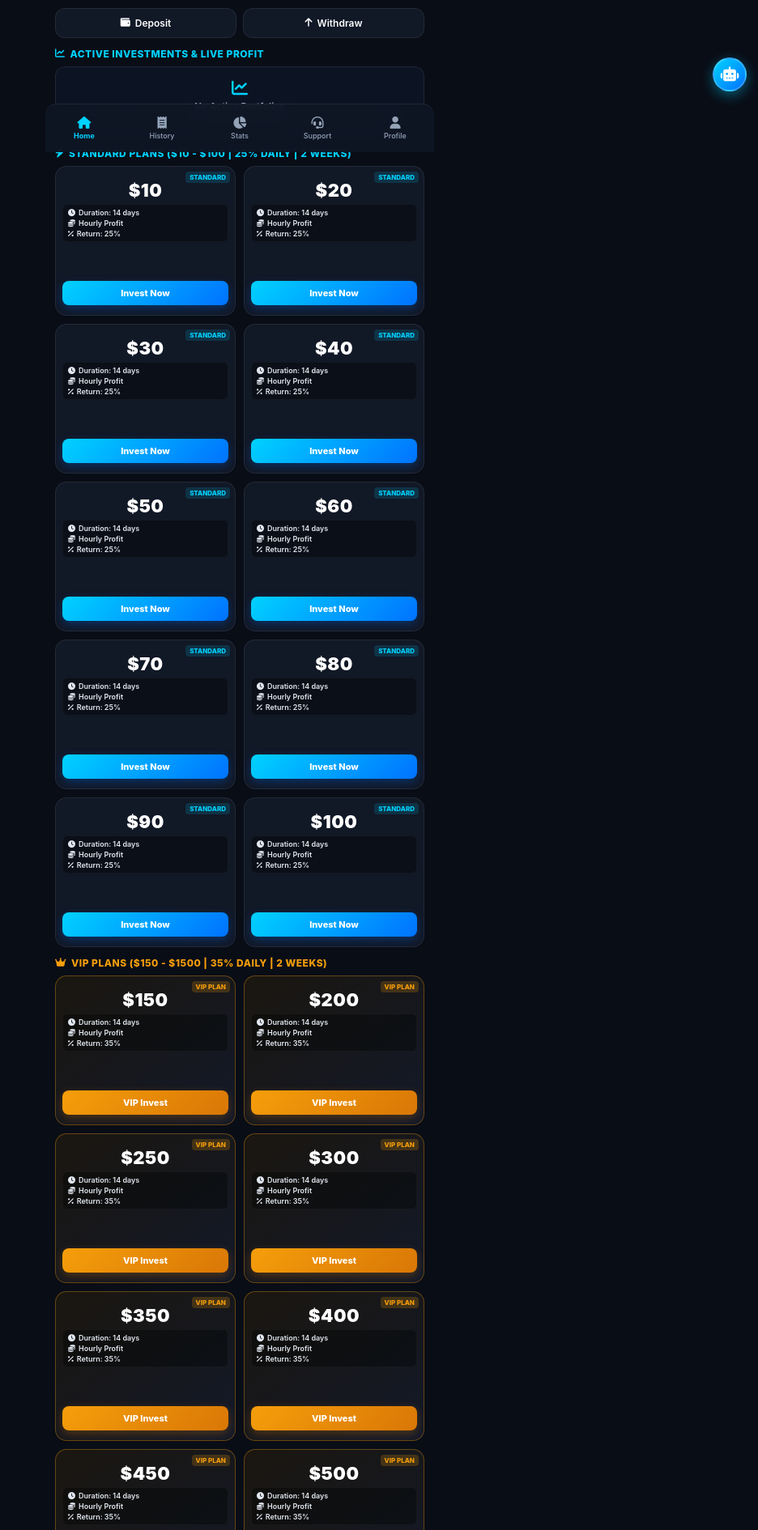
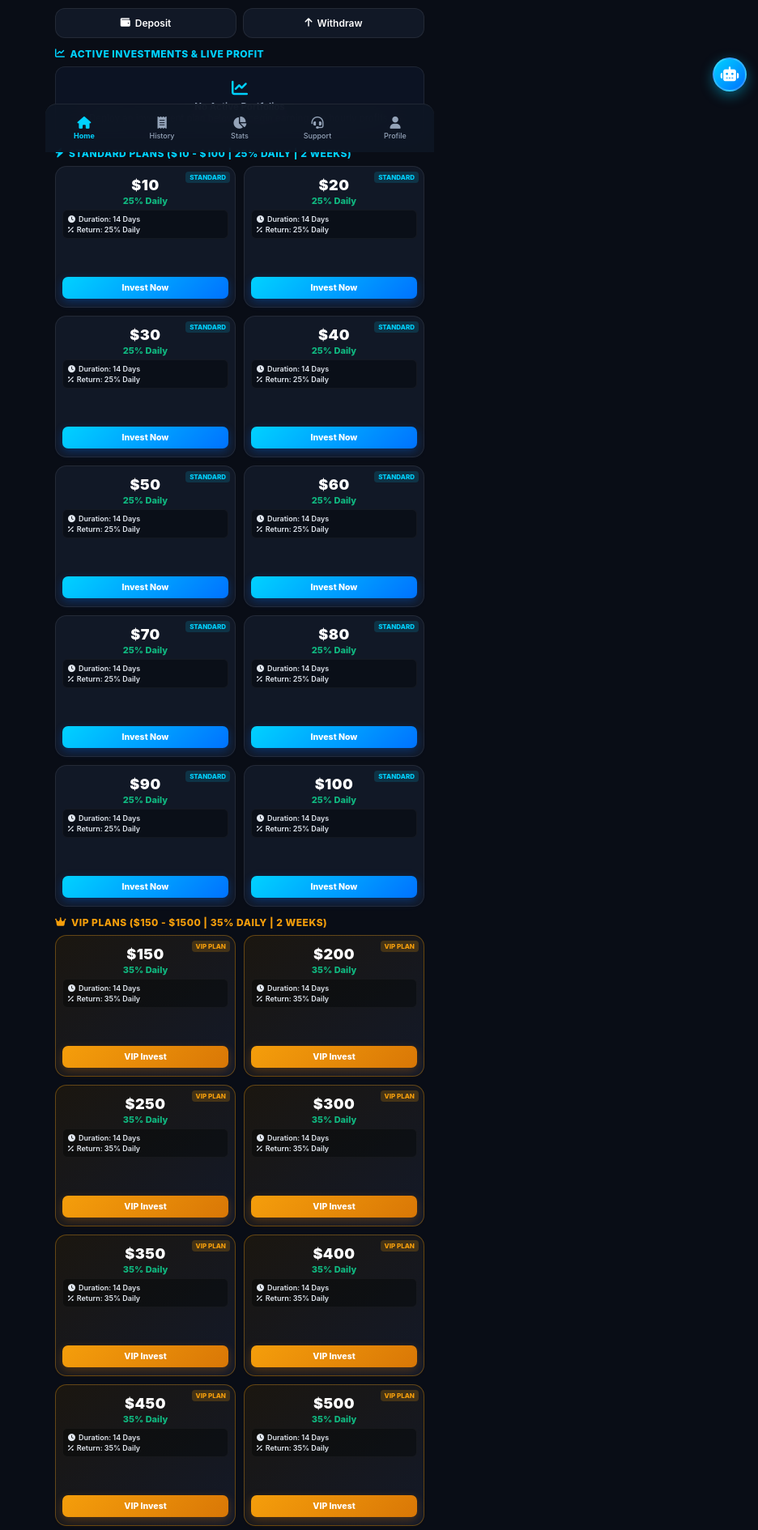
Before and after one commit to hibaqmuse13-ux/my-miniapp, a Flask app: page / in a window 1280 px wide. Shown: the part 612-2502 px from the top of the page at 81% size, without its empty margins (344-1280 px from the left). Run offline with Flask 3, Linux system fonts and the light colour scheme; data comes from the database, SQL or seed files in the repository; some libraries are stand-ins or nearby versions.

Commit message:
Update index.html

```diff
--- a/templates/index.html
+++ b/templates/index.html
@@ -210,14 +210,14 @@
             background: var(--card-bg);
             border: 1px solid var(--card-border);
             border-radius: 14px;
-            padding: 12px 8px;
+            padding: 10px 8px;
             text-align: center;
             position: relative;
             backdrop-filter: blur(10px);
             display: flex;
             flex-direction: column;
             justify-content: space-between;
-            min-height: 185px;
+            min-height: 175px;
             transition: transform 0.25s ease, box-shadow 0.25s ease;
         }
         .plan-card:hover {
@@ -236,7 +236,8 @@
         .badge-std { background: rgba(0, 210, 255, 0.15); color: var(--accent-cyan); }
         .badge-vip { background: rgba(245, 158, 11, 0.2); color: #f59e0b; }
 
-        .plan-title { font-size: 22px; font-weight: 900; margin: 4px 0; color: #ffffff; letter-spacing: 0.5px; }
+        .plan-title { font-size: 18px; font-weight: 900; margin: 2px 0; color: #ffffff; letter-spacing: 0.5px; }
+        .plan-rate { font-size: 11px; font-weight: 800; color: #10b981; margin-bottom: 4px; }
 
         .plan-info {
             font-size: 9px;
@@ -247,7 +248,7 @@
             margin-bottom: 6px;
             text-align: left;
             background: rgba(0, 0, 0, 0.35);
-            padding: 4px 6px;
+            padding: 5px 6px;
             border-radius: 6px;
             border: 1px solid rgba(255, 255, 255, 0.04);
         }
@@ -255,10 +256,10 @@
 
         .plan-btn {
             width: 100%;
-            padding: 8px;
-            border-radius: 8px;
+            padding: 7px;
+            border-radius: 7px;
             border: none;
-            font-size: 11px;
+            font-size: 10.5px;
             font-weight: 800;
             cursor: pointer;
             color: #fff;
@@ -1272,10 +1273,10 @@
                 <div>
                     <span class="plan-badge badge-std">Standard</span>
                     <div class="plan-title">$${amt}</div>
+                    <div class="plan-rate">25% Daily</div>
                     <div class="plan-info">
-                        <span><i class="fa-solid fa-clock"></i> Duration: 14 days</span>
-                        <span><i class="fa-solid fa-coins"></i> Hourly Profit</span>
-                        <span><i class="fa-solid fa-percent"></i> Return: 25%</span>
+                        <span><i class="fa-solid fa-clock"></i> Duration: 14 Days</span>
+                        <span><i class="fa-solid fa-percent"></i> Return: 25% Daily</span>
                     </div>
                 </div>
                 <button class="plan-btn btn-std" onclick="playSound(); investPlan(${amt})">Invest Now</button>
@@ -1287,10 +1288,10 @@
                 <div>
                     <span class="plan-badge badge-vip">VIP Plan</span>
                     <div class="plan-title">$${amt}</div>
+                    <div class="plan-rate">35% Daily</div>
                     <div class="plan-info">
-                        <span><i class="fa-solid fa-clock"></i> Duration: 14 days</span>
-                        <span><i class="fa-solid fa-coins"></i> Hourly Profit</span>
-                        <span><i class="fa-solid fa-percent"></i> Return: 35%</span>
+                        <span><i class="fa-solid fa-clock"></i> Duration: 14 Days</span>
+                        <span><i class="fa-solid fa-percent"></i> Return: 35% Daily</span>
                     </div>
                 </div>
                 <button class="plan-btn btn-vip" onclick="playSound(); investPlan(${amt})">VIP Invest</button>
@@ -1312,18 +1313,7 @@
                 fetchUserData(currentUser.id);
             }
         } catch (e) {
-            // Fallback simulation with 2-week maturity date calculation
-            userData.user.balance = Math.max(0, (userData.user.balance || 1000) - amount);
-            userData.user.active_deposit = (userData.user.active_deposit || 0) + amount;
-            const maturityTime = new Date(Date.now() + 14 * 24 * 60 * 60 * 1000);
-            userData.maalgashi.push({
-                amount: amount,
-                hours_passed: 0,
-                profit_accumulated: 0,
-                maturity_date: maturityTime.toISOString()
-            });
-            updateUI();
-            showToast('Investment successful!');
+            showToast('⚠️ Investment error occurred!');
         }
     }
 
@@ -1476,8 +1466,9 @@
             const badgeText = isVip ? 'VIP Plan' : 'Standard';
             const cardStyle = isVip ? 'border-color: rgba(245, 158, 11, 0.35); background: linear-gradient(145deg, rgba(30, 25, 15, 0.85) 0%, rgba(21, 28, 44, 0.85) 100%);' : '';
 
-            // Automatically calculated maturity date (2 weeks / 14 days)
-            const maturityDateFormatted = inv.maturity_date ? new Date(inv.maturity_date).toLocaleDateString() : new Date(Date.now() + 14 * 24 * 60 * 60 * 1000).toLocaleDateString();
+            // Automatically calculate maturity date as exactly 14 days (2 weeks) from investment date
+            const invDate = new Date(inv.date || Date.now());
+            const maturityDate = new Date(invDate.getTime() + 14 * 24 * 60 * 60 * 1000).toLocaleDateString();
 
             return `
                 <div class="progress-container" style="margin-bottom: 8px; ${cardStyle}">
@@ -1499,7 +1490,7 @@
                     </div>
                     <div style="display: flex; justify-content: space-between; font-size: 9.5px; color: var(--text-sub); margin-top: 6px;">
                         <span><i class="fa-solid fa-clock"></i> ${inv.hours_passed}/336 hrs</span>
-                        <span><i class="fa-solid fa-calendar-check"></i> ${maturityDateFormatted}</span>
+                        <span><i class="fa-solid fa-calendar-check"></i> ${maturityDate}</span>
                     </div>
                 </div>
             `;
```
